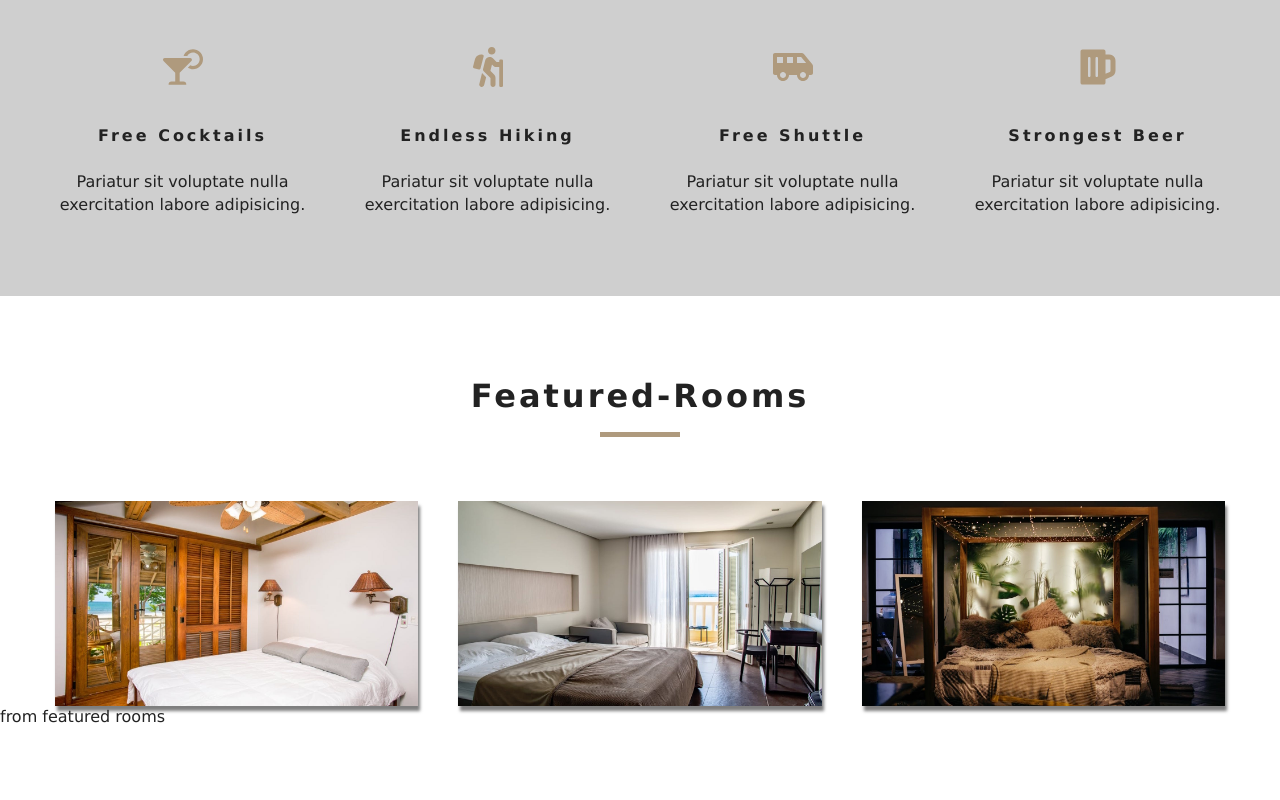
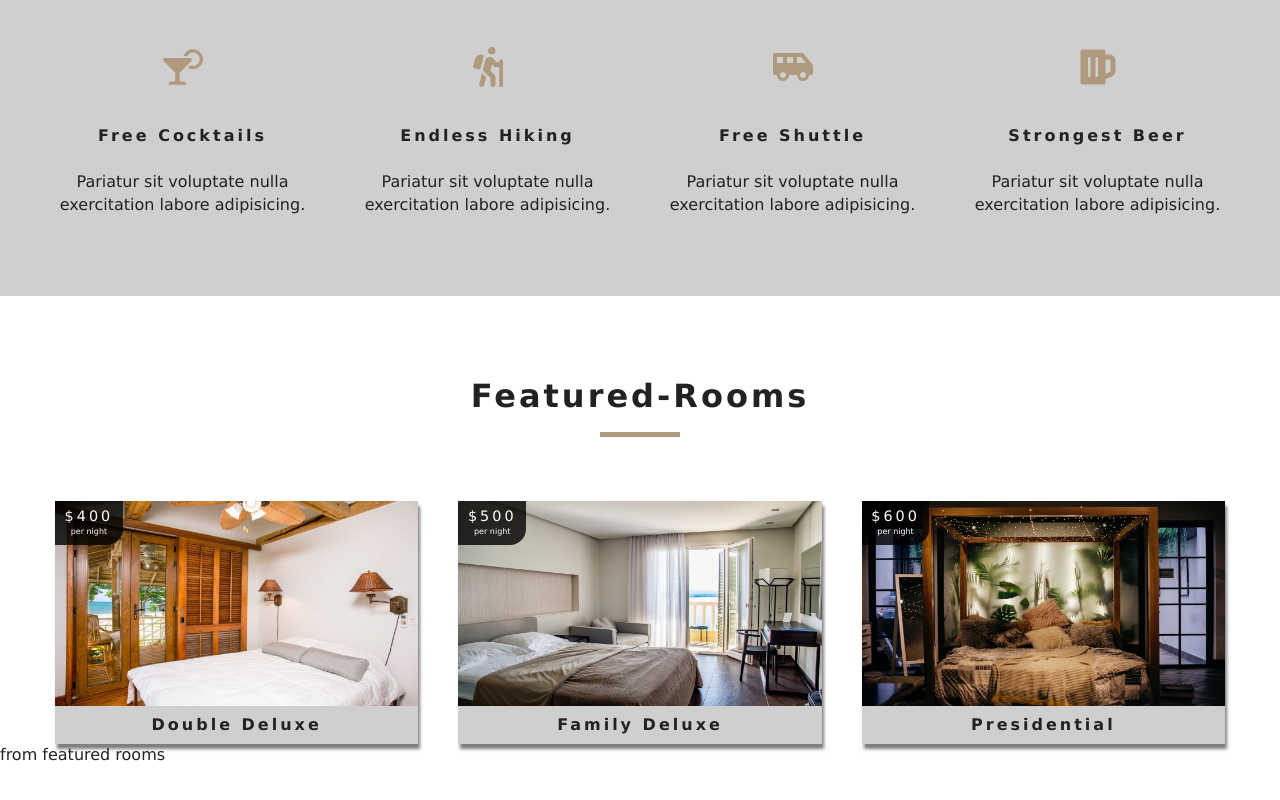
Before and after one commit to nadia643/beach-resort-react, a React (Create React App) app: page / in a window 1280 px wide. Shown: the part 960-1760 px from the top of the page. Built offline with nearby package versions, Linux system fonts and the light colour scheme.

Commit message:
added prop types for room page

```diff
--- a/src/components/Room.js
+++ b/src/components/Room.js
@@ -1,5 +1,7 @@
 import React from 'react'
 import { Link } from 'react-router-dom';
+import defaultImg from '../images/room-1.jpeg';
+import PropTypes from 'prop-types';
 
 export default function Room({room}) {
     const {name, slug, images, price } = room;
@@ -7,8 +9,24 @@
     return (
         <article className="room">
             <div className="img-container">
-                <img src={images[0]} alt="single room" />
+                <img src={images[0] || defaultImg} alt="single room" />
+                <div className="price-top">
+                    <h6>${price}</h6>
+                    <p>per night</p>
+                </div>
+                <Link to={`/rooms/${slug}`} className="btn-primary room-link">Features</Link>
             </div>
+            <p className="room-info">{name}</p>
         </article>
     )
 }
+
+Room.propTypes = {
+    room: PropTypes.shape({
+        name: PropTypes.string.isRequired,
+        slug: PropTypes.string.isRequired,
+        images: PropTypes.arrayOf(PropTypes.string).isRequired,
+        price: PropTypes.number.isRequired,
+
+    })
+}
```
